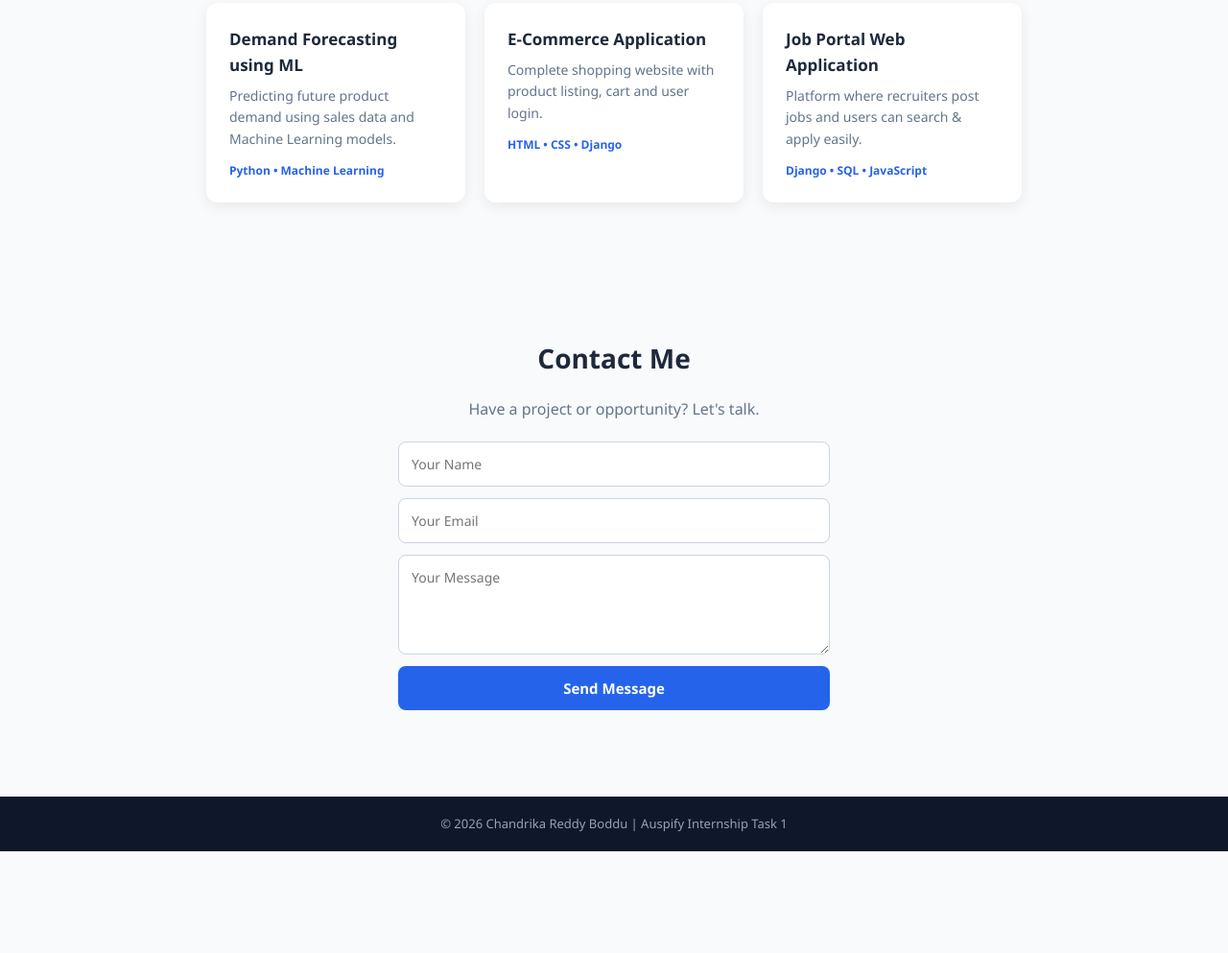
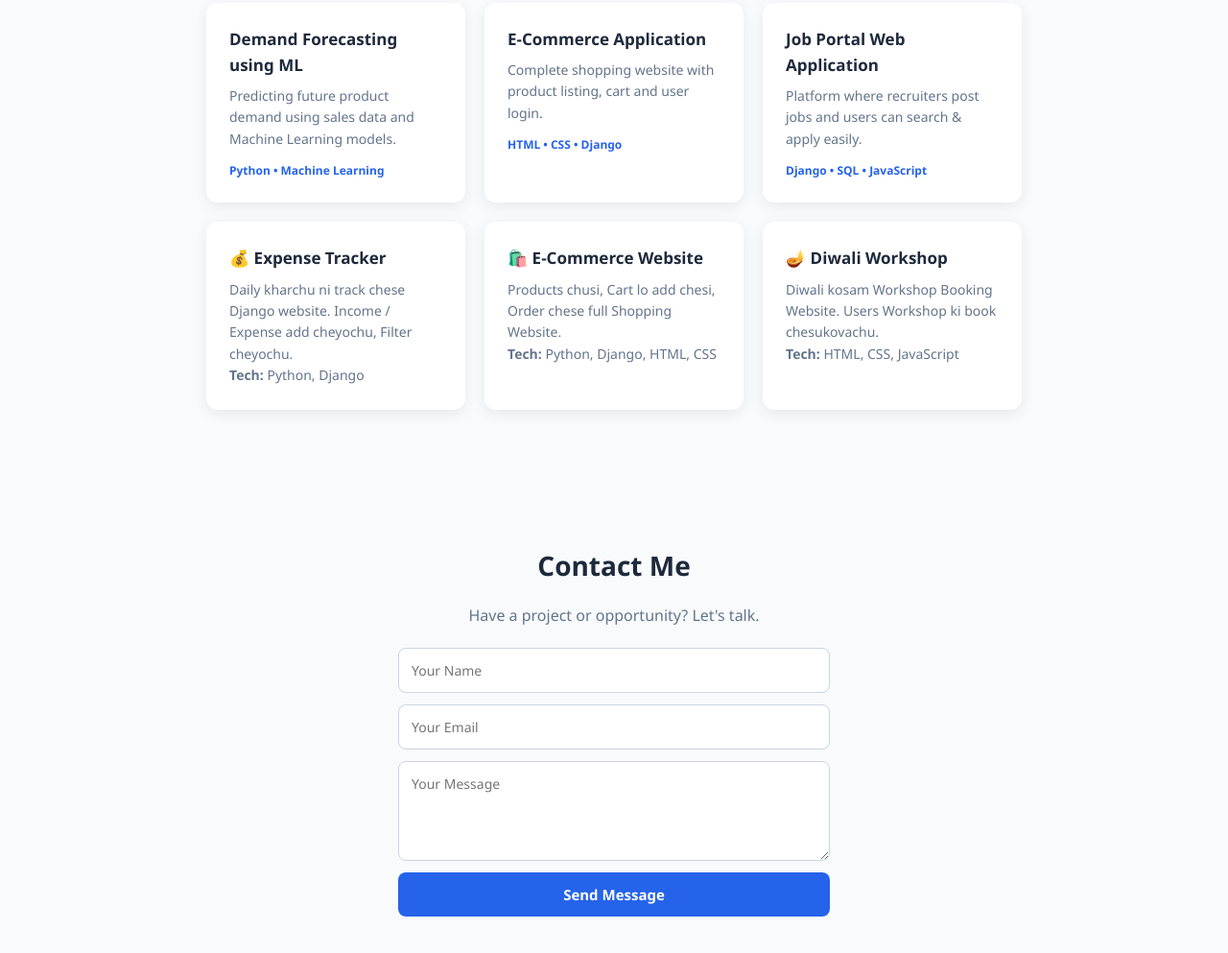
Before and after one commit to Chandrika478/Portfolio, a plain HTML site: page index.html in a window 1280 px wide. Shown: the part 1443-2436 px from the top of the page at 96% size. Before the commit the page ends 2330 px from the top, so only its background shows below. Drawn offline with Linux system fonts and the light colour scheme.

Commit message:
index.html

```diff
--- a/index.html
+++ b/index.html
@@ -63,6 +63,21 @@
             <p>Platform where recruiters post jobs and users can search & apply easily.</p>
             <p class="tech">Django • SQL • JavaScript</p>
         </div>
+        <div class="card">
+            <h3>💰 Expense Tracker</h3>
+            <p>Daily kharchu ni track chese Django website. Income / Expense add cheyochu, Filter cheyochu.</p>
+            <p><b>Tech:</b> Python, Django</p>
+            </div>
+        <div class="card">
+            <h3>🛍️ E-Commerce Website</h3>
+             <p>Products chusi, Cart lo add chesi, Order chese full Shopping Website.</p>
+             <p><b>Tech:</b> Python, Django, HTML, CSS</p>
+         </div>
+        <div class="card">
+             <h3>🪔 Diwali Workshop</h3>
+             <p>Diwali kosam Workshop Booking Website. Users Workshop ki book chesukovachu.</p>
+             <p><b>Tech:</b> HTML, CSS, JavaScript</p>
+        </div>
     </div>
 </section>
 
```
